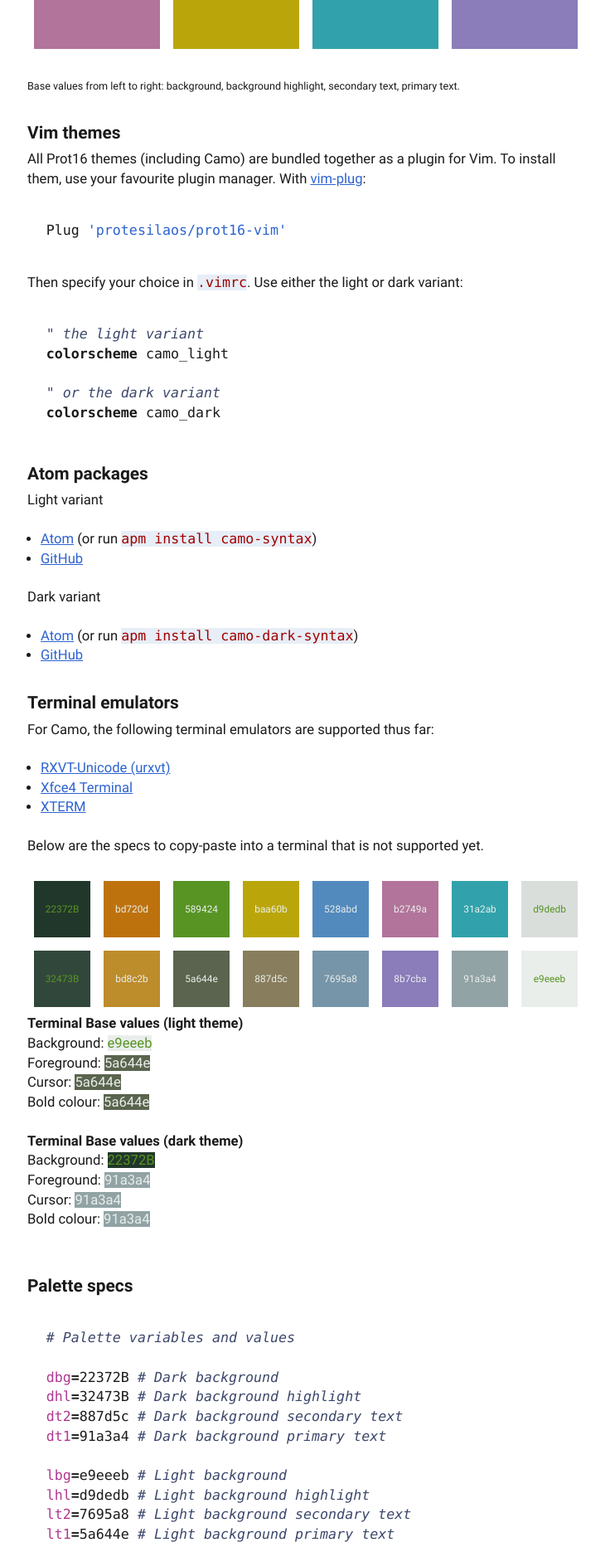
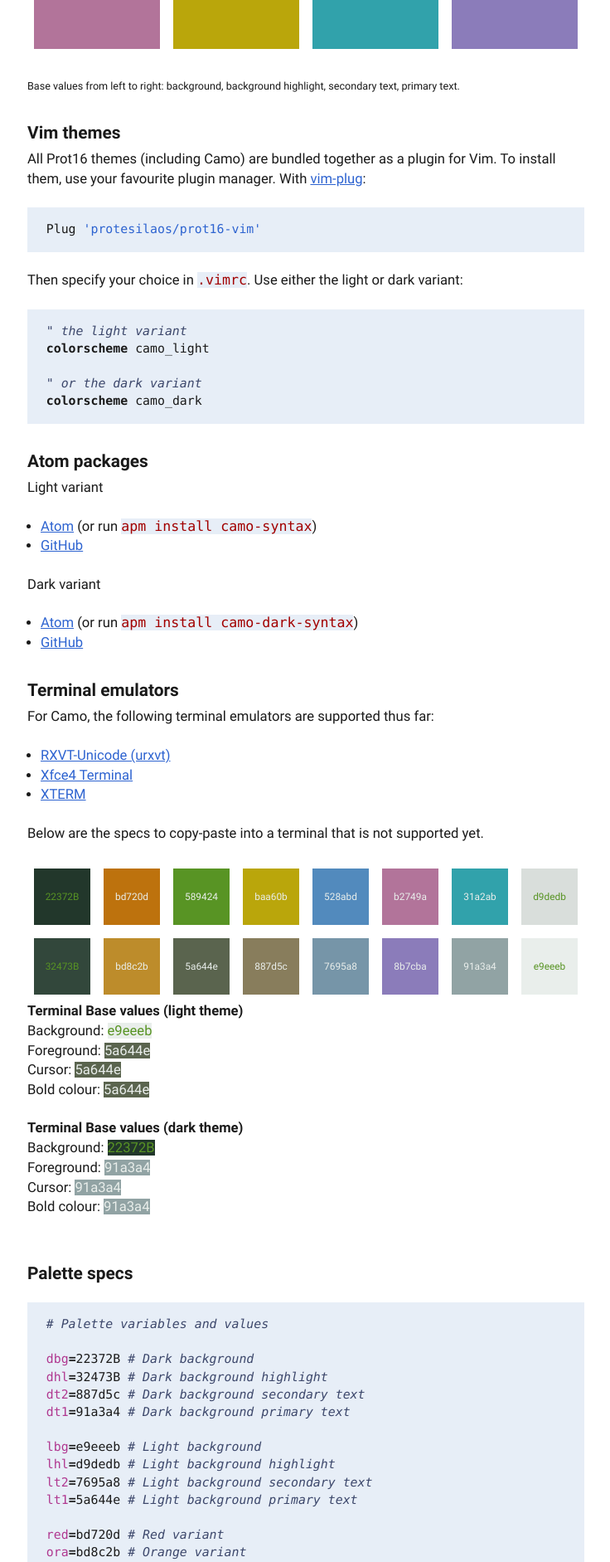
Before and after one commit to protesilaos/protesilaos.github.io, a Jekyll site: the page built from _schemes/2017-07-10-camo.md, in a window 1280 px wide. Shown: the part 1297-3180 px from the top of the page at 83% size, without its empty margins (271-1007 px from the left). Built offline with Jekyll 4.4.1, drawn with Linux system fonts in a browser that asks for light colours.

Commit message:
Minor refinements. Add svg bg to homepage.Adjustments.

```diff
--- a/_sass/_base.scss
+++ b/_sass/_base.scss
@@ -128,9 +128,9 @@
 }
 
 pre {
-    @include fluid-font-size($msize);
+    @include fluid-font-size($ssize);
 
-    font-size: $msize;
+    font-size: $ssize;
     margin: $vertical-rhythm-0 0;
     padding: $space-1;
 	padding-left: $vertical-rhythm-0;
--- a/_sass/_homepage.scss
+++ b/_sass/_homepage.scss
@@ -6,8 +6,10 @@
     bottom: 0;
     right: 0;
     overflow: auto;
-    background: $brandbg;
-    color: $brandfg;
+    background-image: url("../images/other/circuits.svg");
+    background-repeat: repeat;
+    background-color: $homepagebg;
+    color: $homepagefg;
 }
 
 // The content must be vertically centered
@@ -31,6 +33,7 @@
     flex: none;
     max-width: calc(calc(100% - 1rem) - 1rem); // FIXME space-1 was not being parsed
     padding: $space-1;
+	background: $homepagebg;
 }
 
 .homepage-greeter-title {
@@ -42,7 +45,7 @@
     }
 
     font-size: $xxlsize;
-    color: $brandfg;
+    color: $homepagefg;
 }
 
 .homepage-greeter-subtitle {
@@ -50,7 +53,7 @@
 
     font-size: $lsize;
     font-weight: 400;
-    color: $brandfgalt;
+    color: $homepagefgalt;
 }
 
 .homepage-greeter-navigation {
@@ -91,10 +94,10 @@
                 }
 
                 font-weight: 700;
-                color: $brandlink;
+                color: $homepagelink;
 
                 &:hover {
-                    color: $brandlinkalt;
+                    color: $homepagelinkalt;
                 }
             }
         }
--- a/_sass/_syntax.scss
+++ b/_sass/_syntax.scss
@@ -1,5 +1,5 @@
 .highlight {
-	background: $col15;
+	background: $col7;
 
 	.c     { color: $col8; font-style: italic } // Comment
 	// .err   { color: $col15; background-color: $col1 } // Error
--- a/_sass/_variables.scss
+++ b/_sass/_variables.scss
@@ -3,6 +3,13 @@
 
 // Website brand colours
 // -----------------------------------------------------------------------------
+
+// For the homepage
+$homepagebg: #fff;
+$homepagefg: #000;
+$homepagefgalt: #333;
+$homepagelink: #009;
+$homepagelinkalt: #903;
 
 // For header and footer sections
 // WCAG AAA compliant
@@ -151,7 +158,7 @@
 // -----------------------------------------------------------------------------
 $serif: serif;
 $sans: Roboto, -apple-system, BlinkMacSystemFont, "Segoe UI", sans-serif;
-$mono: Consolas, Monaco, "Ubuntu Mono", "Liberation Mono", monospace;
+$mono: Consolas, Monaco, monospace;
 
 // Functions
 // =============================================================================
```
